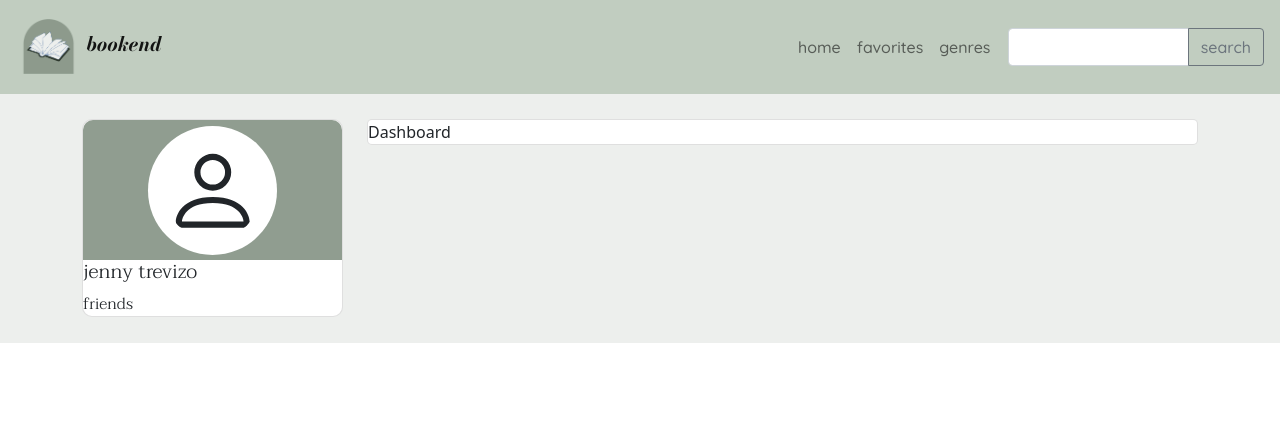
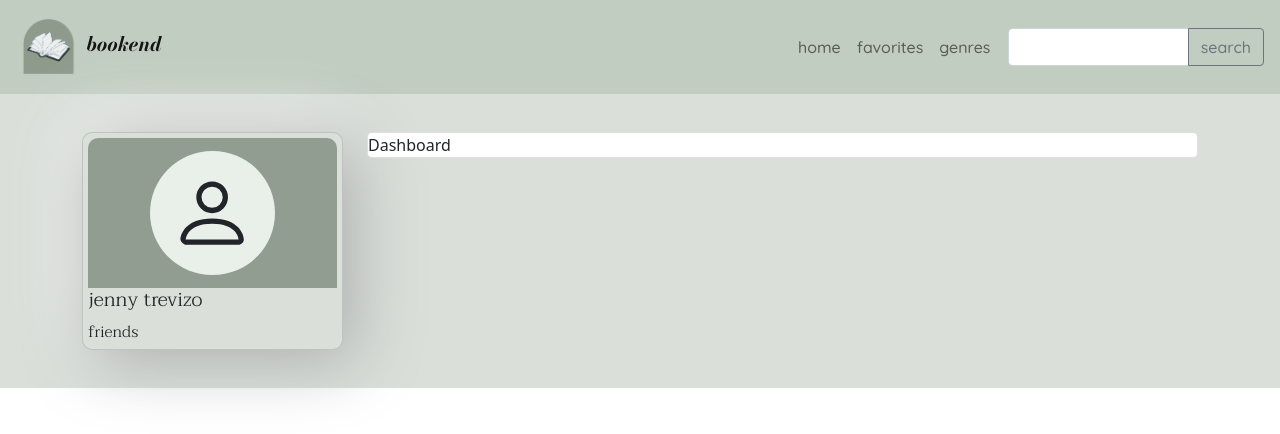
Before and after one commit to jtrevz/bookend, a React (Create React App) app in the folder client/: page /home in a window 1280 px wide. Shown: the top 434 px of the page. Built offline with nearby package versions, Linux system fonts and the light colour scheme.

Commit message:
user/neumorphism

```diff
--- a/client/src/pages/Dashboard/style.css
+++ b/client/src/pages/Dashboard/style.css
@@ -1,12 +1,12 @@
 .dashboard {
   width: 100%;
-  background-color: #edefed;
+  background-color: #dadfda;
   display: flex;
   justify-content: center;
 }
 
 .content {
-  margin: 2%;
+  margin: 3%;
 }
 
 .card {
@@ -18,6 +18,11 @@
 .userCard {
   border-radius: 10px;
   font-family: "Taviraj", serif;
+  border-radius: 10px;
+  /* background: linear-gradient(145deg, #e9efe9, #c4c9c4); */
+  background: #dadfda;
+  box-shadow: 10px 10px 67px #a4a7a4, -10px -10px 67px #ffffff;
+  padding: 2%;
 }
 
 .userImg {
@@ -28,8 +33,8 @@
 }
 
 .userImg svg {
-  background-color: white;
   border-radius: 50%;
-  padding: 6%;
-  margin: 2%;
+  background-color: #e9efe9;
+  padding: 8%;
+  margin: 5%;
 }
```
